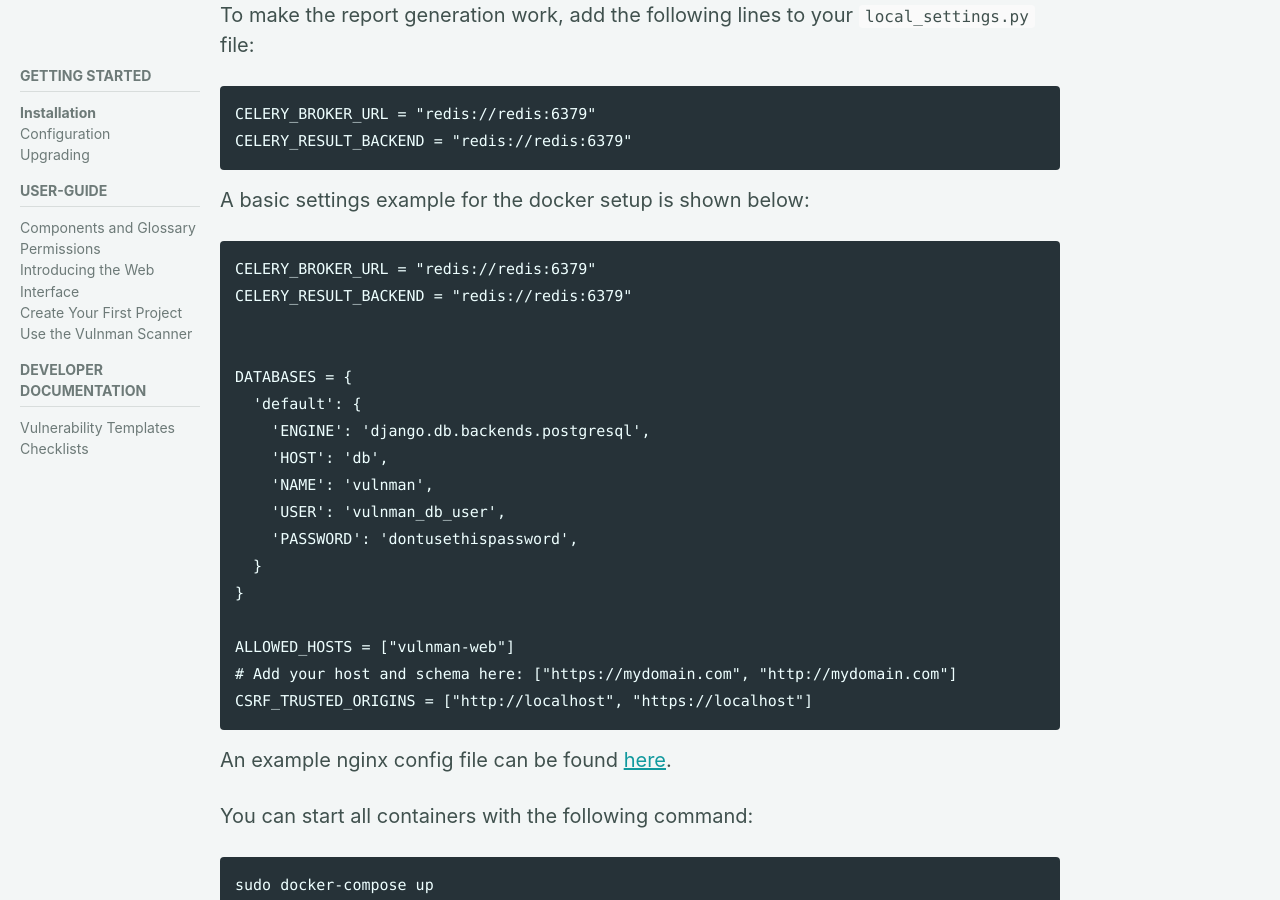
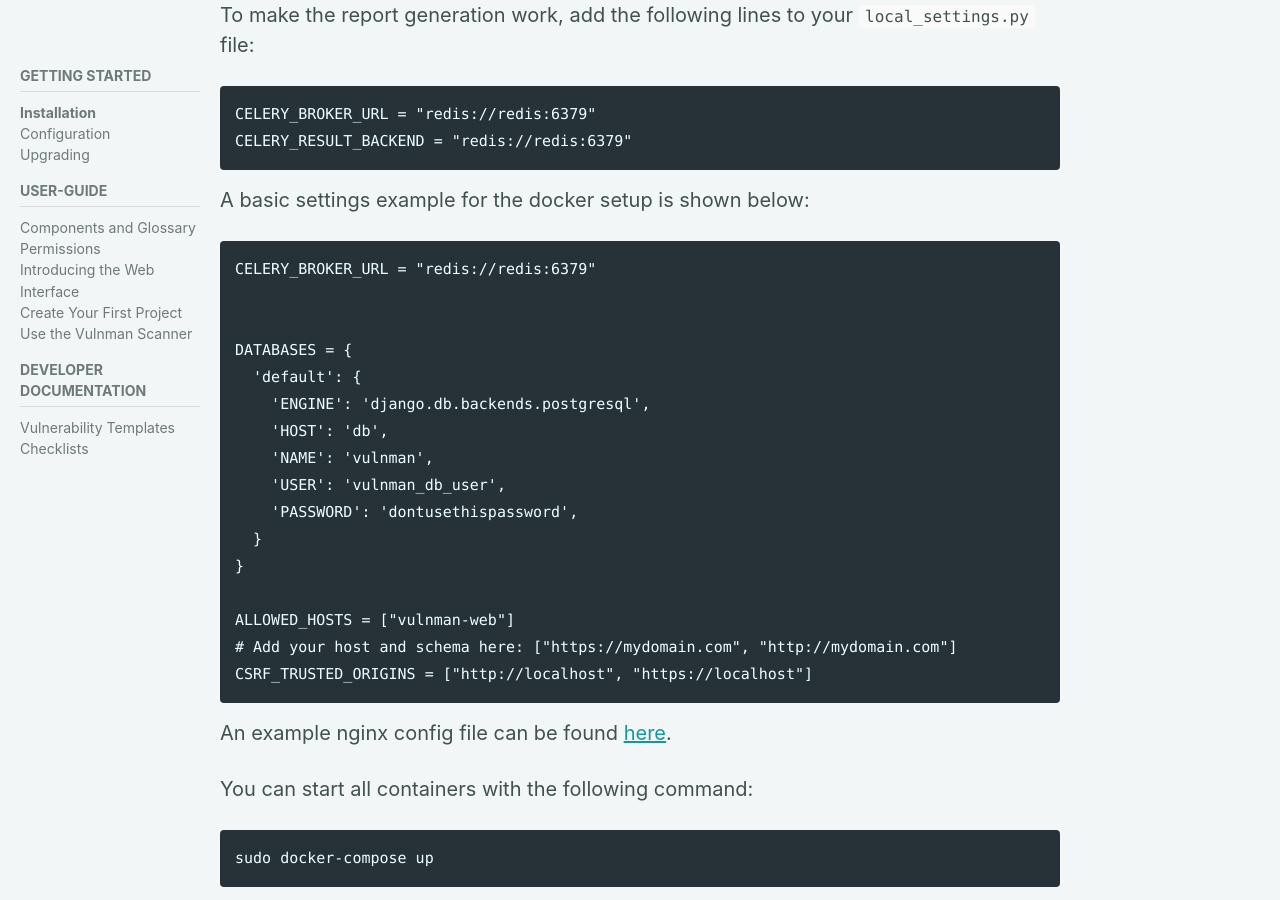
Before and after one commit to vulnman/vulnman.github.io, a Jekyll site: the page built from _docs/01_getting_started/01-install.md, in a window 1280 px wide and 900 px high, scrolled down 2819 px. Built offline with Jekyll 4.4.1, drawn with Linux system fonts in a browser that asks for light colours; cached includes are drawn as plain includes; comment, search, counter and statistics services are not loaded.

Commit message:
fix instructions

````diff
--- a/_docs/01_getting_started/01-install.md
+++ b/_docs/01_getting_started/01-install.md
@@ -114,7 +114,6 @@
 
 ```
 CELERY_BROKER_URL = "redis://redis:6379"
-CELERY_RESULT_BACKEND = "redis://redis:6379"
 
 
 DATABASES = {
````
